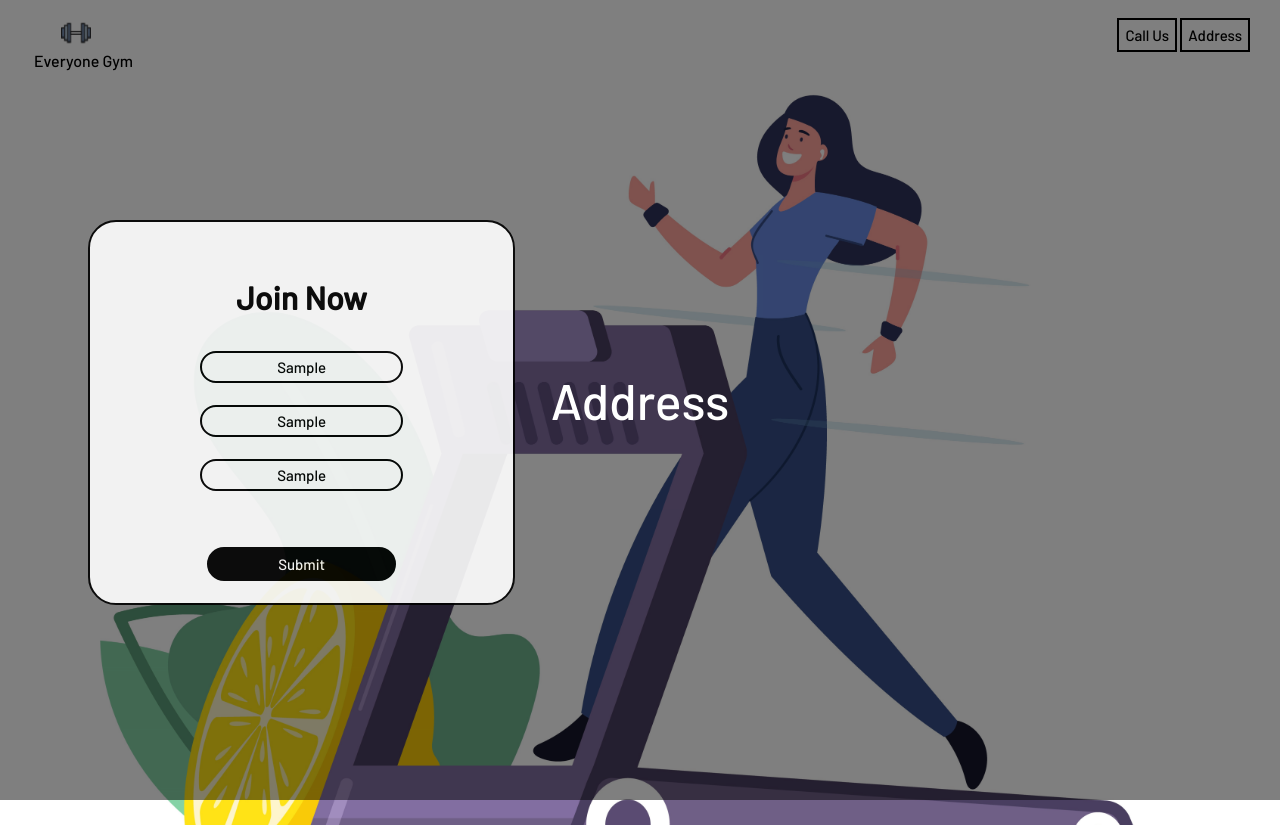
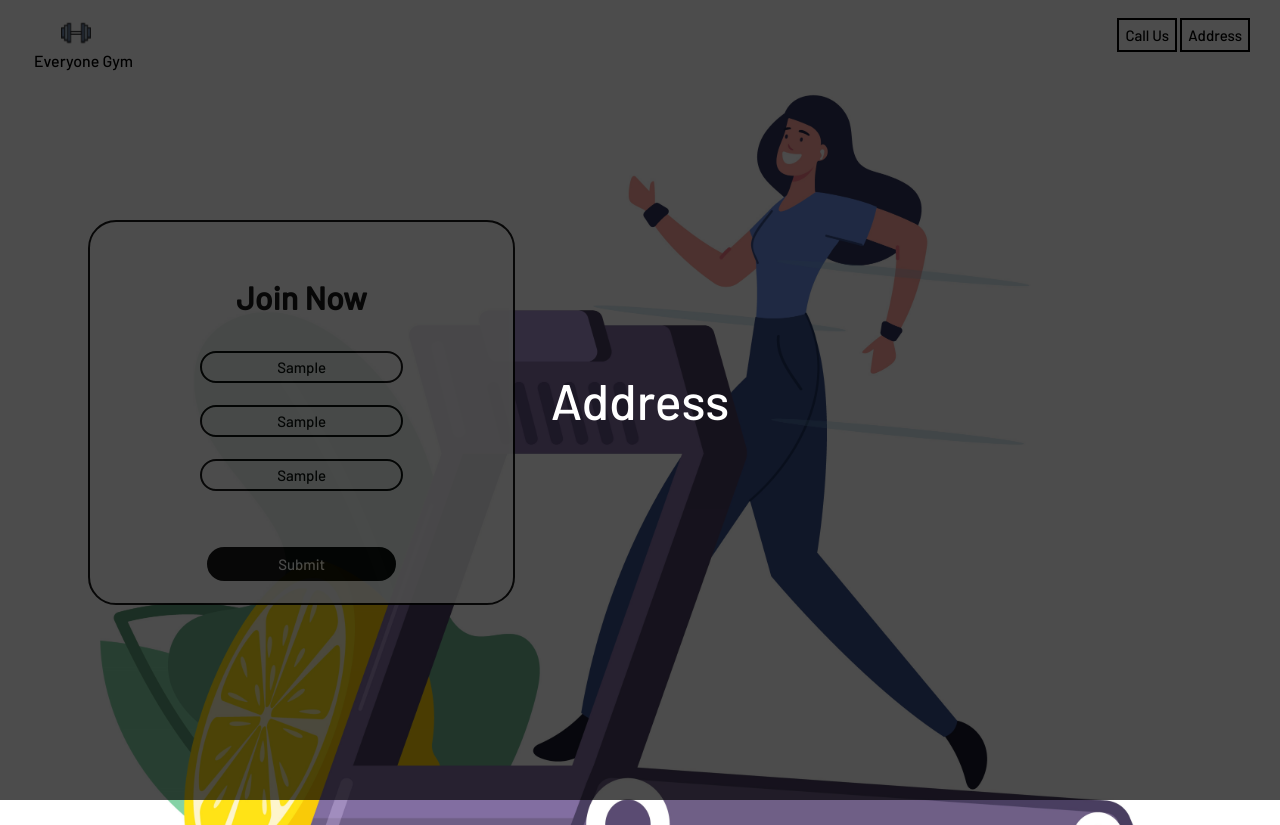
Before and after one commit to sharmas1ddharth/gym-landing-page, a plain HTML site: page index.html in a window 1280 px wide. Both pictures are taken after typing "Sample", "Sample", "Sample" into the empty fields and a click on the button "Address". Drawn offline with Linux system fonts and the light colour scheme.

Commit message:
css styling

```diff
--- a/index.html
+++ b/index.html
@@ -29,7 +29,7 @@
   		left: 0;
  		right: 0;
   		bottom: 0;
-  		background-color: rgba(0,0,0,0.5); /* Black background with opacity */
+  		background-color: rgba(0,0,0,0.7); /* Black background with opacity */
   		z-index: 2; /* Specify a stack order in case you're using a different order for other elements */
   		cursor: pointer; /* Add a pointer on hover */
 		}
@@ -61,13 +61,7 @@
                 <li><a href="#">Contact</a></li>
             </ul>
         </div> --->
-        <div class="right">
-            <button class="btn">Call Us</button>
-            <button class="btn" onclick='on()'>Address</button>
-            <div id="overlay" onclick="off()">
-            	<div id="text">Address</div>
-            </div>
-        </div>
+
     </header>
     <div class="container">
         <h1>Join Now</h1>
@@ -84,6 +78,13 @@
             <button class="btn">Submit</button>
         </form>
     </div>
+    <div class="right">
+            <button class="btn">Call Us</button>
+            <button class="btn" onclick='on()'>Address</button>
+            <div id="overlay" onclick="off()">
+            	<div id="text">Address</div>
+            </div>
+    </div>
 
 
     <script>
```
